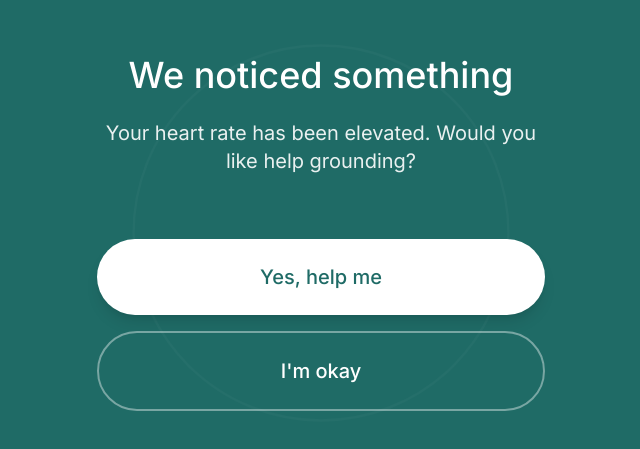
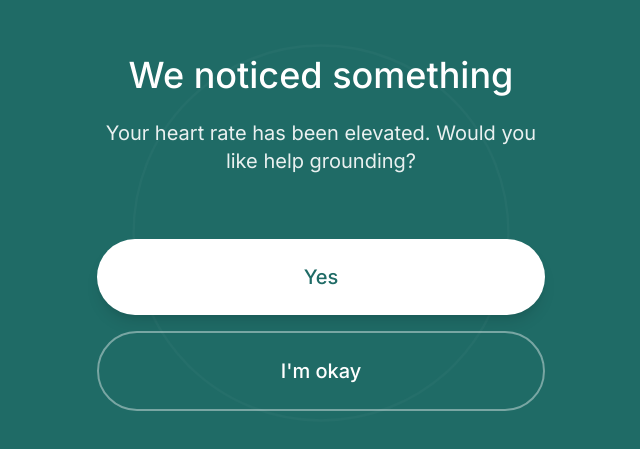
Before and after one commit to raeganvr/anchor, a Next.js app: page /alert in a window 1280 px wide. Shown: the part 167-616 px from the top of the page, without its empty margins (319-959 px from the left). Built offline with nearby package versions, Linux system fonts and the light colour scheme; no server answers; the database is empty.

Commit message:
push to Sina_branch

```diff
--- a/src/components/alert/AlertScreen.tsx
+++ b/src/components/alert/AlertScreen.tsx
@@ -61,7 +61,7 @@ export function AlertScreen() {
             onClick={handleYes}
             className="block w-full rounded-full bg-white px-8 py-6 text-xl text-[#1F6B66] shadow-lg transition-transform active:scale-95"
           >
-            Yes, help me
+            Yes
           </button>
           <button
             type="button"
```
